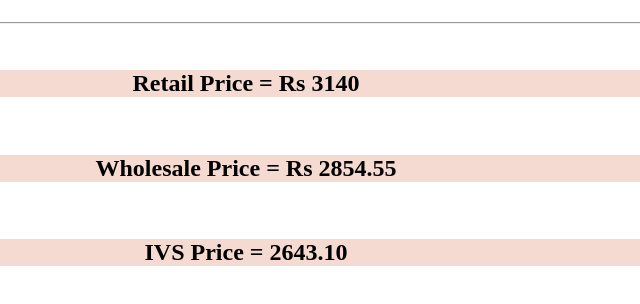
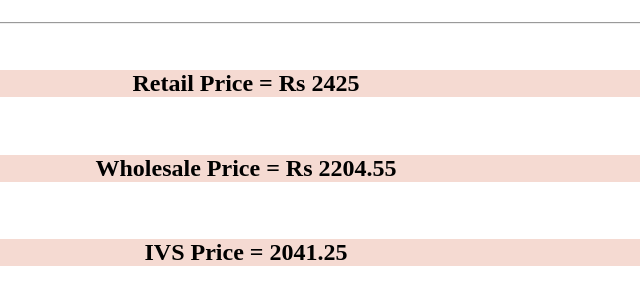
Before and after one commit to chameek1986/html-pricelist, a plain HTML site: page Disasure200 price/diasure200g.html in a window 1280 px wide. Shown: the part 284-588 px from the top of the page, 394-1034 px from the left. Drawn offline with Linux system fonts and the light colour scheme.

Commit message:
Add files via upload

```diff
--- a/Disasure200 price/diasure200g.html
+++ b/Disasure200 price/diasure200g.html
@@ -21,16 +21,16 @@
 
 
 
-    <h2>Retail Price = Rs 3140</h2>
+    <h2>Retail Price = Rs 2425</h2>
     <br>
 
 
 
-    <h2>Wholesale Price = Rs 2854.55</h2>
+    <h2>Wholesale Price = Rs 2204.55</h2>
     <br>
 
 
-    <h2>IVS Price = 2643.10</h2>
+    <h2>IVS Price = 2041.25</h2>
     <br>
 
 
```
